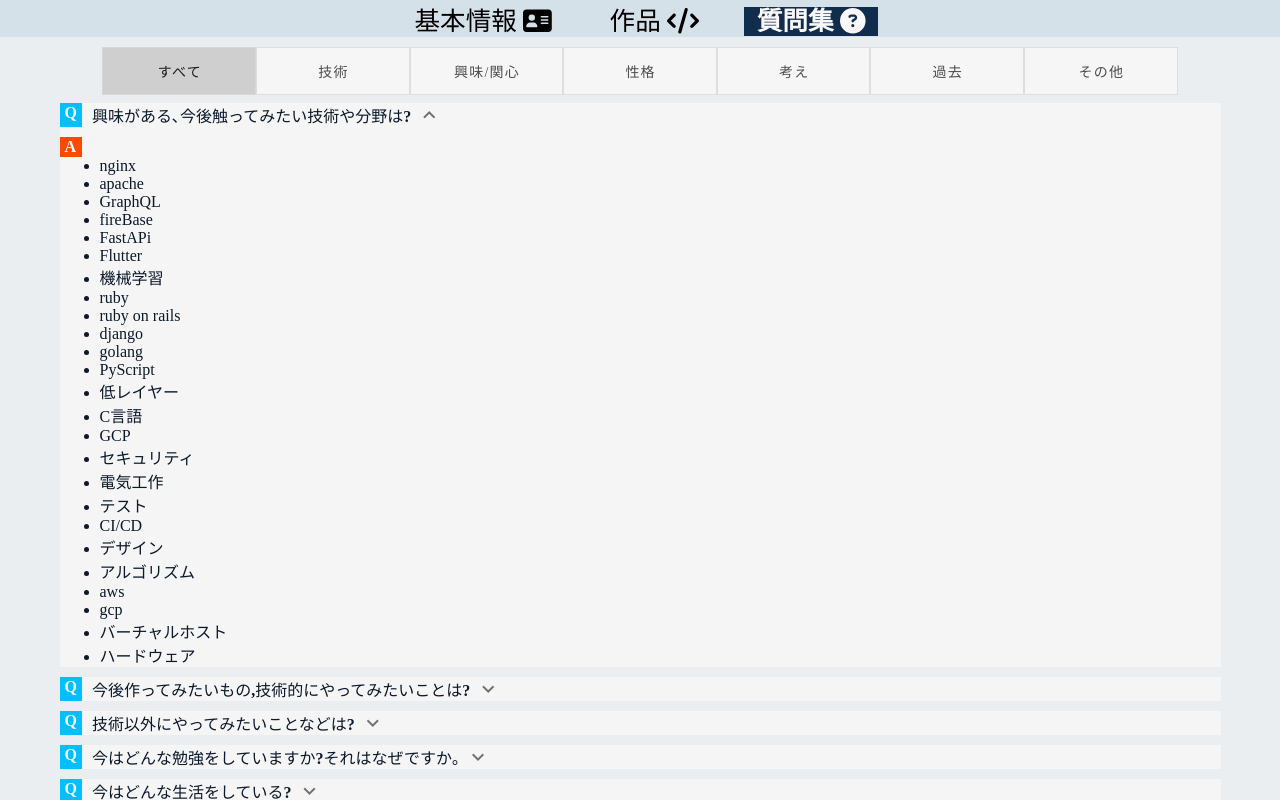
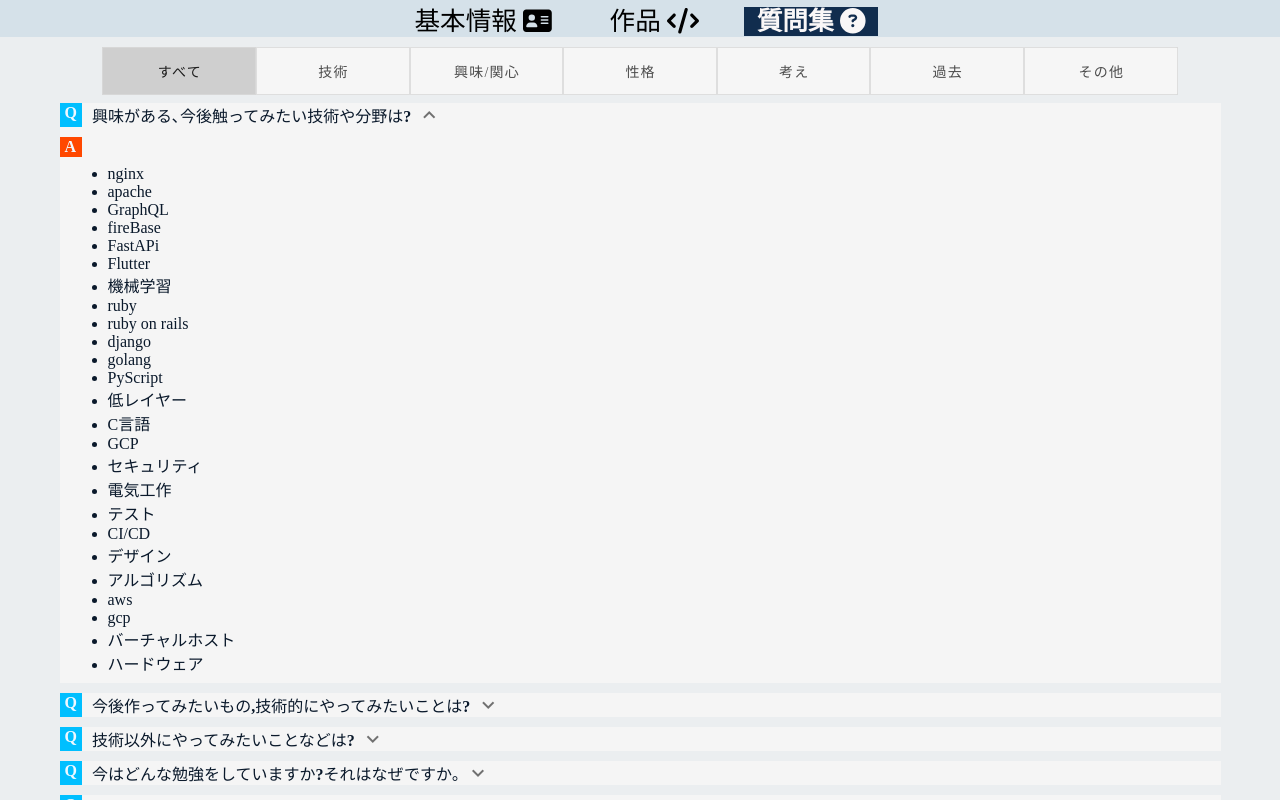
Before and after one commit to s19013/my-profile, a Vue app: page /FQA in a window 1280 px wide. Both pictures are taken after a click on the button 429 px from the left and 115 px from the top of the page. Shown: the top 800 px of the page. Built offline with nearby package versions, Linux system fonts and the light colour scheme.

Commit message:
パディング周りを調節

```diff
--- a/src/components/QAComponent.vue
+++ b/src/components/QAComponent.vue
@@ -13,7 +13,7 @@
         <v-expand-transition>
           <div v-show="show" class="answer">
             <div class="markA">A</div>
-            <div v-html="markdownText"></div>
+            <div class="answerBody" v-html="markdownText"></div>
           </div>
         </v-expand-transition>
   </div>
@@ -57,8 +57,8 @@ marked.setOptions({
         }
     }
     .answer{
-        p { margin: 0 0 0 30px; }
-        li{ margin: 0 0 0 40px; }
+        ul{padding-left: 1rem;}
+        ol{padding-left: 1rem;}
         .markA{
             width: 22px;
             padding:1px 5px;
@@ -66,6 +66,7 @@ marked.setOptions({
             font-weight: bold;
             color: aliceblue;
         }
+        .answerBody{padding: 0.5rem 2rem;}
     }
 }
 </style>
```
